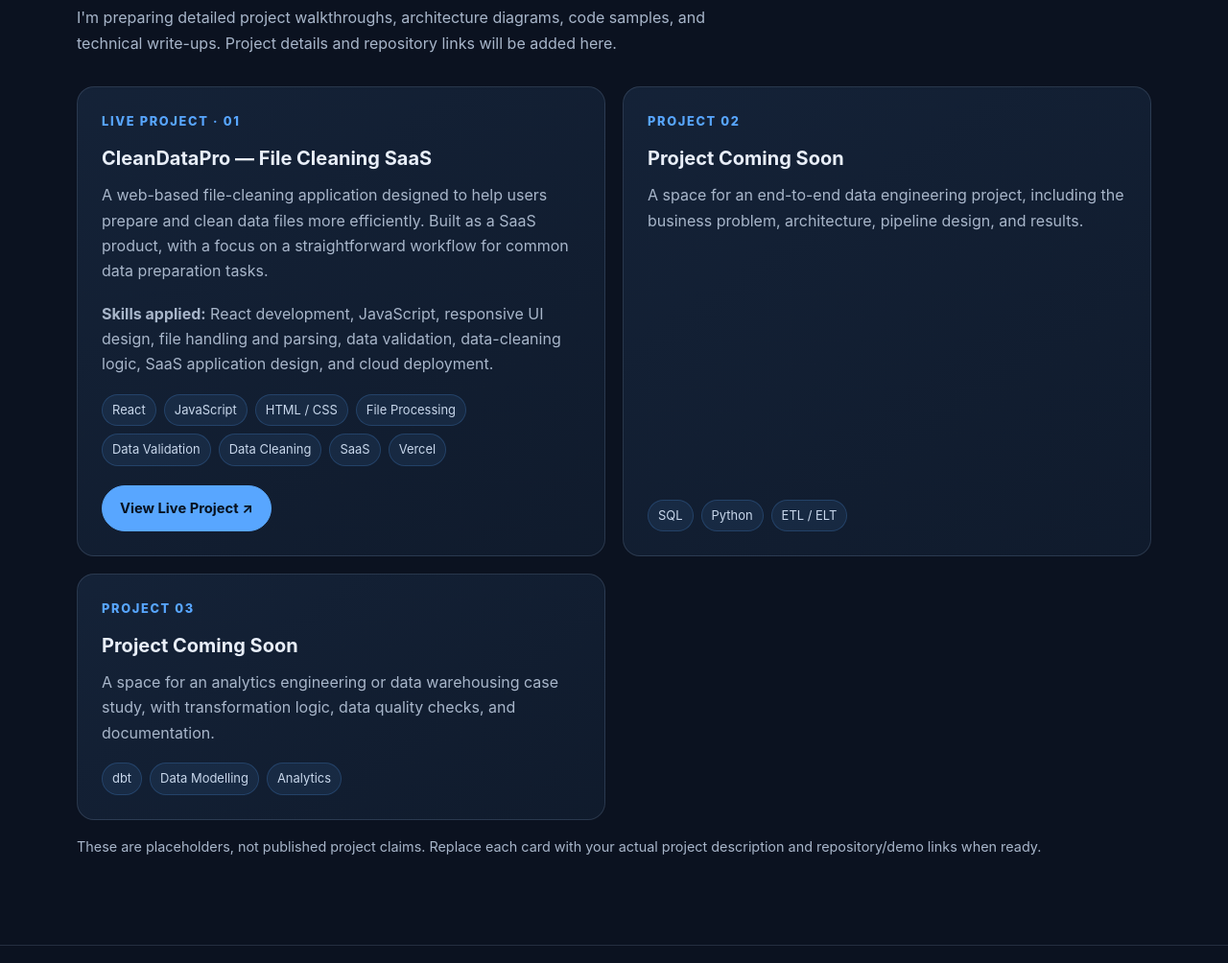
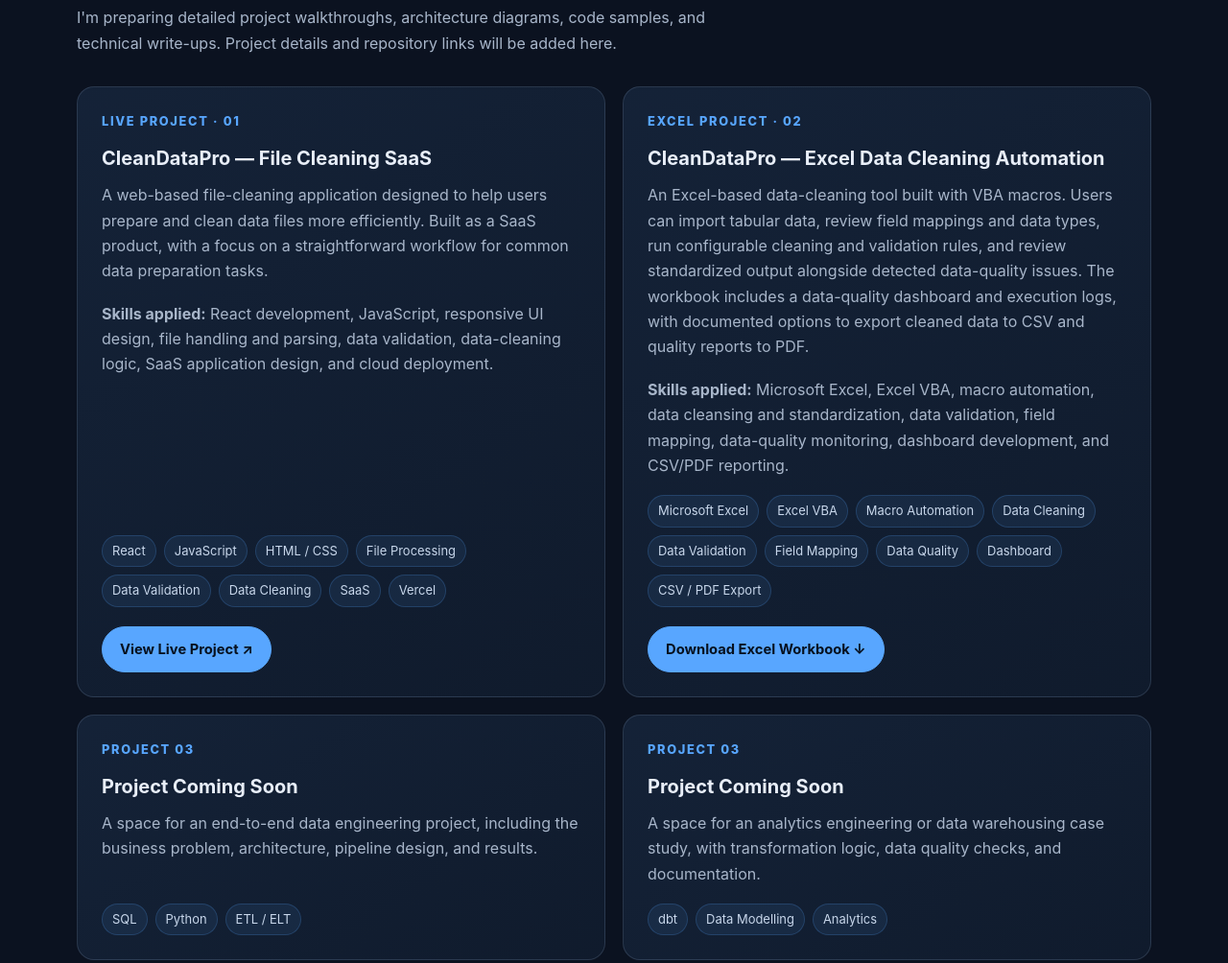
Before and after one commit to davidnho/davidnho.github.io, a plain HTML site: page index.html in a window 1280 px wide. Shown: the part 5068-6072 px from the top of the page at 96% size. Drawn offline with Linux system fonts and the light colour scheme.

Commit message:
Added Excel Project

```diff
--- a/index.html
+++ b/index.html
@@ -292,7 +292,19 @@
               <a class="button primary" href="https://cleandatasaas-95qo.vercel.app/" target="_blank" rel="noopener">View Live Project ↗</a>
             </div>
           </article>
-          <article class="project-card"><div class="project-number">PROJECT 02</div><h3>Project Coming Soon</h3><p>A space for an end-to-end data engineering project, including the business problem, architecture, pipeline design, and results.</p><div class="tags"><span class="tag">SQL</span><span class="tag">Python</span><span class="tag">ETL / ELT</span></div></article>
+          <article class="project-card">
+            <div class="project-number">EXCEL PROJECT · 02</div>
+            <h3>CleanDataPro — Excel Data Cleaning Automation</h3>
+            <p>An Excel-based data-cleaning tool built with VBA macros. Users can import tabular data, review field mappings and data types, run configurable cleaning and validation rules, and review standardized output alongside detected data-quality issues. The workbook includes a data-quality dashboard and execution logs, with documented options to export cleaned data to CSV and quality reports to PDF.</p>
+            <p><strong>Skills applied:</strong> Microsoft Excel, Excel VBA, macro automation, data cleansing and standardization, data validation, field mapping, data-quality monitoring, dashboard development, and CSV/PDF reporting.</p>
+            <div class="tags">
+              <span class="tag">Microsoft Excel</span><span class="tag">Excel VBA</span><span class="tag">Macro Automation</span><span class="tag">Data Cleaning</span><span class="tag">Data Validation</span><span class="tag">Field Mapping</span><span class="tag">Data Quality</span><span class="tag">Dashboard</span><span class="tag">CSV / PDF Export</span>
+            </div>
+            <div style="margin-top:20px">
+              <a class="button primary" href="assets/CleanDataPro.xlsm" download>Download Excel Workbook ↓</a>
+            </div>
+          </article>
+          <article class="project-card"><div class="project-number">PROJECT 03</div><h3>Project Coming Soon</h3><p>A space for an end-to-end data engineering project, including the business problem, architecture, pipeline design, and results.</p><div class="tags"><span class="tag">SQL</span><span class="tag">Python</span><span class="tag">ETL / ELT</span></div></article>
           <article class="project-card"><div class="project-number">PROJECT 03</div><h3>Project Coming Soon</h3><p>A space for an analytics engineering or data warehousing case study, with transformation logic, data quality checks, and documentation.</p><div class="tags"><span class="tag">dbt</span><span class="tag">Data Modelling</span><span class="tag">Analytics</span></div></article>
         </div>
         <p class="project-note">These are placeholders, not published project claims. Replace each card with your actual project description and repository/demo links when ready.</p>
```
Also changed, not shown: 1 other file.
